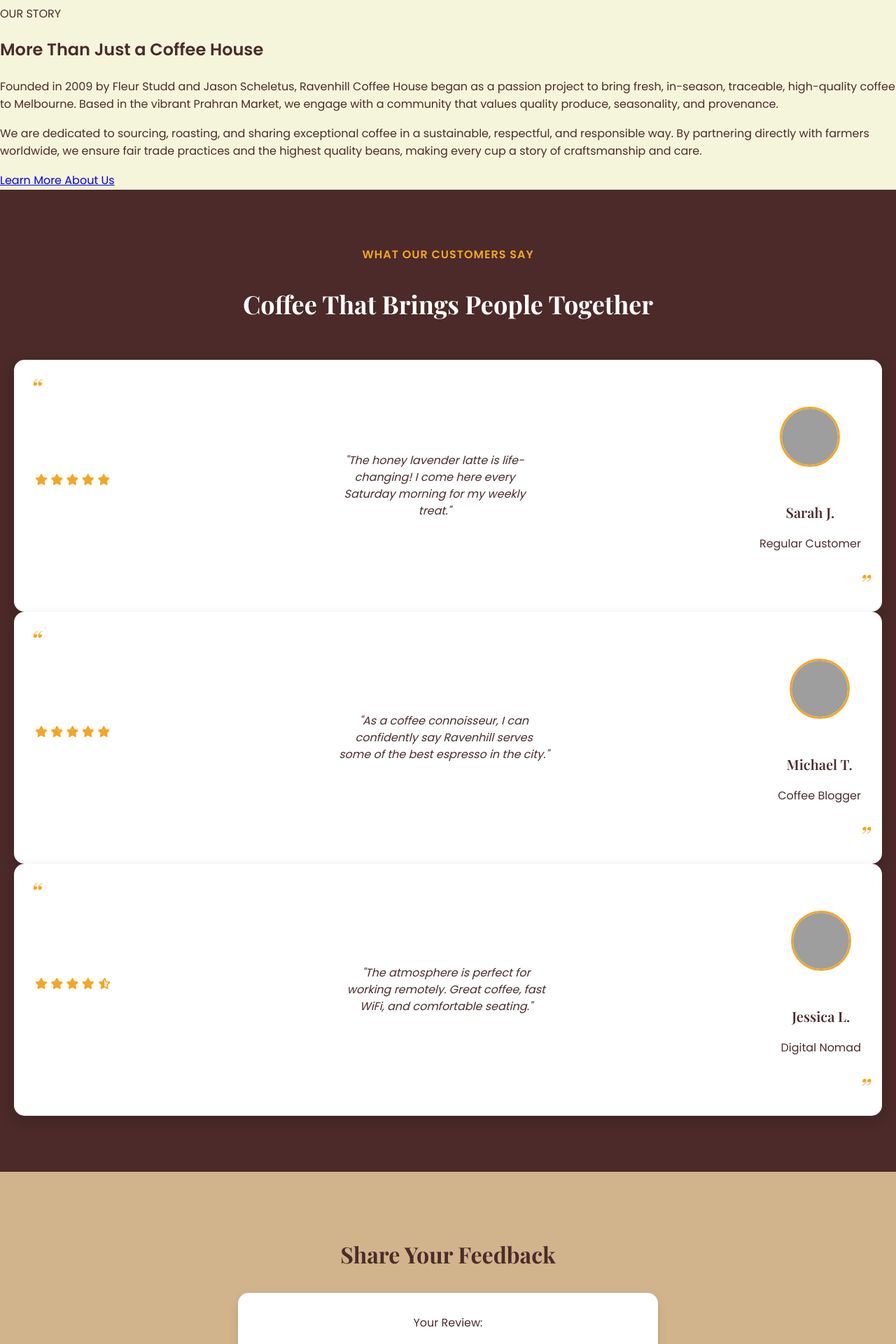
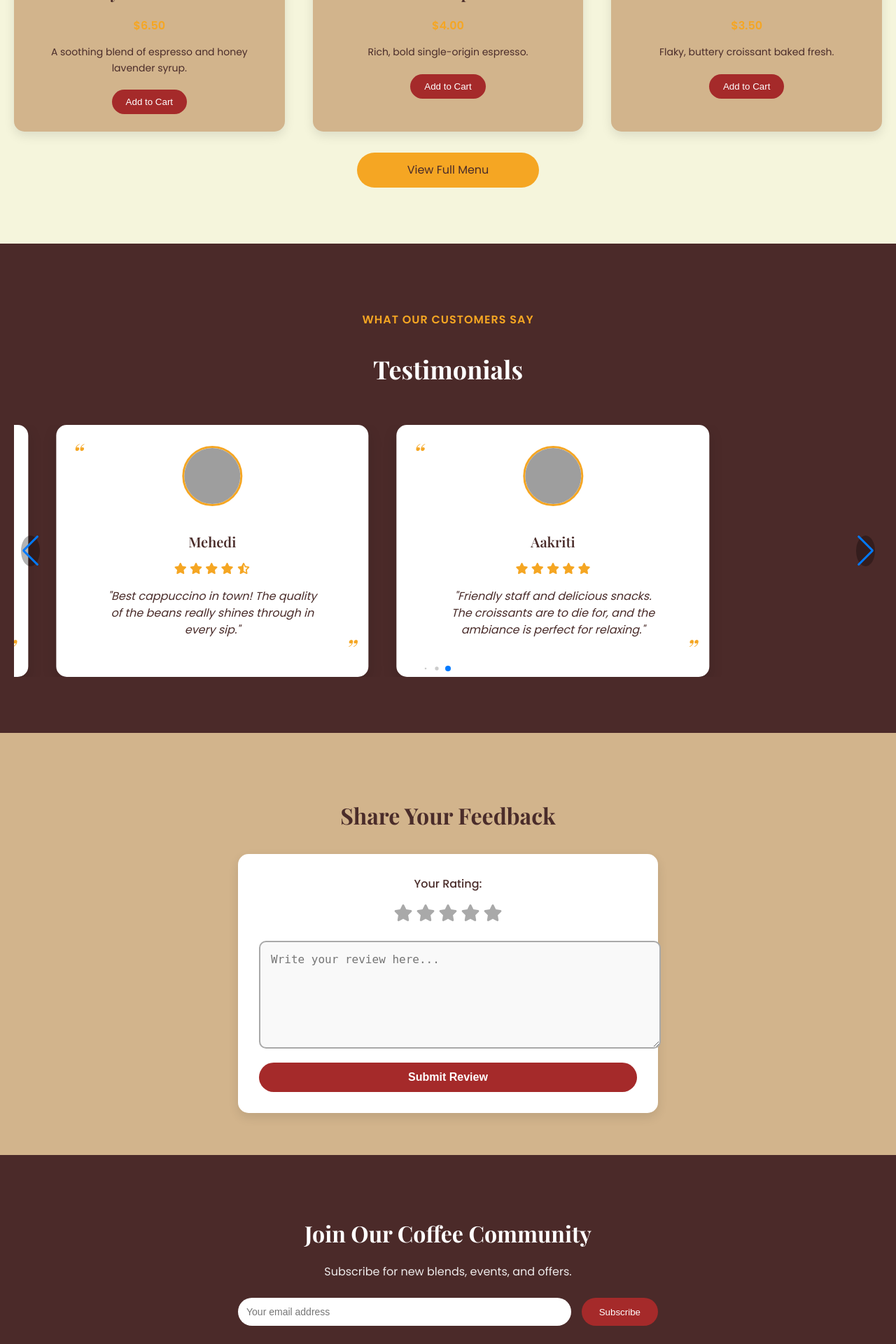
Before and after one commit to Sangam-077/Web-development, a PHP site: page / in a window 1280 px wide. Shown: the part 2014-3934 px from the top of the page at 70% size. Run offline with PHP 8.4, Linux system fonts and the light colour scheme; grey boxes are pictures that could not be loaded.

Commit message:
Update index.php

```diff
--- a/index.php
+++ b/index.php
@@ -9,6 +9,8 @@
   <title>Ravenhill Coffee House</title>
   <link rel="stylesheet" href="https://cdnjs.cloudflare.com/ajax/libs/font-awesome/6.4.0/css/all.min.css">
   <link rel="stylesheet" href="style.css">
+  <link rel="stylesheet" href="https://cdn.jsdelivr.net/npm/swiper@10/swiper-bundle.min.css" />
+  <script src="https://cdn.jsdelivr.net/npm/swiper@10/swiper-bundle.min.js"></script>
   <link href="https://fonts.googleapis.com/css2?family=Playfair+Display:wght@400;500;600;700&family=Poppins:wght@300;400;500;600&display=swap" rel="stylesheet">
 </head>
 <body>
@@ -17,49 +19,31 @@
     <div id="header-container">
       <div id="nav-content">
         <div id="logo-group">
-          <img src="Images/logo.webp" alt="Ravenhill Coffee Logo" id="logo-image">
+          <img src="https://cdn-icons-png.flaticon.com/512/924/924514.png" alt="Ravenhill Coffee Logo" id="logo-image">
           <span id="logo-text">Ravenhill Coffee House</span>
         </div>
         <button id="mobile-menu-btn">
           <i class="fas fa-bars" id="menu-icon"></i>
         </button>
         <nav id="main-nav">
-          <a href="#hero-section" class="nav-item">Home</a>
-          <div class="nav-item dropdown">
-            Menu
-            <div class="dropdown-menu">
-              <a href="#featured-section" class="dropdown-item">Featured Items</a>
-              <a href="#" class="dropdown-item">Coffee</a>
-              <a href="#" class="dropdown-item">Pastries</a>
-              <a href="#" class="dropdown-item">Specials</a>
-            </div>
-          </div>
-          <a href="#about-section" class="nav-item">About</a>
-          <a href="#contact-section" class="nav-item">Contact</a>
+          <a href="index.php" class="nav-item active">Home</a>
+          <a href="menu.php" class="nav-item">Menu</a>
+          <a href="about.php" class="nav-item">About Us</a>
+          <a href="contact.php" class="nav-item">Contact</a>
         </nav>
         <div id="nav-actions">
           <a href="#" class="icon-link"><i class="fas fa-search"></i></a>
           <a href="#" class="icon-link"><i class="far fa-heart"></i></a>
           <a href="#" class="icon-link"><i class="fas fa-shopping-cart"></i></a>
-          <a href="#" id="login-link">Login</a>
-          <a href="#" id="register-link">Register</a>
+          <div class="account-dropdown">
+            <button id="account-btn" class="account-btn">Account <i class="fas fa-caret-down"></i></button>
+            <div id="account-menu">
+              <a href="login.php" class="account-link">Login</a>
+              <a href="register.php" class="account-link">Register</a>
             </div>
           </div>
-      <nav id="mobile-nav">
-        <div id="mobile-nav-content">
-          <a href="#hero-section" class="mobile-nav-item">Home</a>
-          <a href="#featured-section" class="mobile-nav-item">Menu</a>
-          <a href="#about-section" class="mobile-nav-item">About</a>
-          <a href="#contact-section" class="mobile-nav-item">Contact</a>
-          <div id="mobile-nav-actions">
-            <a href="#" class="mobile-icon-link"><i class="fas fa-search"></i></a>
-            <a href="#" class="mobile-icon-link"><i class="far fa-heart"></i></a>
-            <a href="#" class="mobile-icon-link"><i class="fas fa-shopping-cart"></i></a>
-            <a href="#" class="mobile-login-link">Login</a>
-            <a href="#" class="mobile-register-link">Register</a>
         </div>
       </div>
-      </nav>
     </div>
   </header>
 
@@ -67,15 +51,29 @@
   <section id="hero-section">
     <div id="hero-container">
       <div id="hero-content">
-        <h1 id="hero-title">Crafted Coffee, <span id="hero-highlight">Perfect Moments</span></h1>
-        <p id="hero-text">Experience the finest specialty coffee, handcrafted with passion and served with care in the heart of the city.</p>
+        <h1 id="hero-title">Best Coffee, <span id="hero-highlight">Make Your Day Great</span></h1>
+        <p id="hero-text">Welcome to our coffee paradise, where every bean tells a story and every cup sparks joy.</p>
         <div id="hero-buttons">
           <a id="order-now-btn" href="#">Order Now</a>
-          <a id="book-table-btn" href="#">Book a Table</a>
+          <a id="book-table-btn" href="#">Book Table</a>
         </div>
       </div>
       <div id="hero-image-container">
-        <img src="https://images.unsplash.com/photo-1504754524776-8f4f37790ca0?ixlib=rb-4.0.3&auto=format&fit=crop&w=1350&q=80" alt="Coffee scene" id="hero-image">
+        <img src="https://images.unsplash.com/photo-1495474472287-4d71bcdd2085?ixlib=rb-4.0.3&auto=format&fit=crop&w=1350&q=80" alt="Coffee pouring scene" id="hero-image">
+      </div>
+    </div>
+  </section>
+
+  <!-- About Us Section -->
+  <section id="about-us">
+    <div id="about-us-container">
+      <div id="about-us-image">
+        <img src="Images/landing.jpeg" alt="Coffee beans" id="about-us-img">
+      </div>
+      <div id="about-us-content">
+        <h2 id="about-us-title">Our Story</h2>
+        <p id="about-us-text">Ravenhill Coffee House was founded in 2009 with a simple vision: to create the perfect cup of coffee that brings people together. From our humble beginnings in Melbourne's Prahran Market, we've grown into a beloved destination for coffee lovers. We source our beans from ethical farms around the world, ensuring every sip supports sustainable practices. Our expert roasters craft each batch with precision, blending tradition with innovation to deliver flavors that delight and inspire. At Ravenhill, it's not just about coffee—it's about creating moments that last.</p>
+        <a href="about.php" id="about-us-link">More About Us</a>
       </div>
     </div>
   </section>
@@ -92,42 +90,25 @@
           <img src="https://images.unsplash.com/photo-1512568400610-62da28bc8a13?ixlib=rb-4.0.3&auto=format&fit=crop&w=500&q=80" alt="Honey Lavender Latte" class="featured-image">
           <h3 class="featured-name">Honey Lavender Latte</h3>
           <p class="featured-price">$6.50</p>
-          <p class="featured-description">A soothing blend of espresso, steamed milk, and house-made honey lavender syrup.</p>
-          <button class="menu-add-btn">Add to Cart</button>
+          <p class="featured-description">A soothing blend of espresso and honey lavender syrup.</p>
+          <button class="menu-add-btn" data-item="Honey Lavender Latte">Add to Cart</button>
         </div>
         <div class="featured-item">
           <img src="Images/es.jpeg" alt="Artisan Espresso" class="featured-image">
           <h3 class="featured-name">Artisan Espresso</h3>
           <p class="featured-price">$4.00</p>
-          <p class="featured-description">Single-origin espresso with rich, bold flavors and a smooth finish.</p>
-          <button class="menu-add-btn">Add to Cart</button>
+          <p class="featured-description">Rich, bold single-origin espresso.</p>
+          <button class="menu-add-btn" data-item="Artisan Espresso">Add to Cart</button>
         </div>
         <div class="featured-item">
-          <img src="Images/cross.jpeg" alt="Croissant" class="featured-image">
+          <img src="Images/cross.jpeg" alt="Butter Croissant" class="featured-image">
           <h3 class="featured-name">Butter Croissant</h3>
           <p class="featured-price">$3.50</p>
-          <p class="featured-description">Flaky, buttery croissant baked fresh daily in our kitchen.</p>
-          <button class="menu-add-btn">Add to Cart</button>
+          <p class="featured-description">Flaky, buttery croissant baked fresh.</p>
+          <button class="menu-add-btn" data-item="Butter Croissant">Add to Cart</button>
         </div>
       </div>
-    </div>
-  </section>
-
-  <!-- About Section -->
-  <section id="about-section">
-    <div id="about-container">
-      <div id="about-content">
-        <div id="about-image-container">
-          <img src="https://images.unsplash.com/photo-1517705008128-361805f42e86?ixlib=rb-4.0.3&auto=format&fit=crop&w=1887&q=80" alt="Coffee shop interior" id="about-image">
-        </div>
-        <div id="about-text">
-          <span id="about-subtitle">OUR STORY</span>
-          <h2 id="about-title">More Than Just a Coffee House</h2>
-          <p id="about-paragraph-1">Founded in 2009 by Fleur Studd and Jason Scheletus, Ravenhill Coffee House began as a passion project to bring fresh, in-season, traceable, high-quality coffee to Melbourne. Based in the vibrant Prahran Market, we engage with a community that values quality produce, seasonality, and provenance.</p>
-          <p id="about-paragraph-2">We are dedicated to sourcing, roasting, and sharing exceptional coffee in a sustainable, respectful, and responsible way. By partnering directly with farmers worldwide, we ensure fair trade practices and the highest quality beans, making every cup a story of craftsmanship and care.</p>
-          <a href="#" id="about-link">Learn More About Us</a>
-        </div>
-      </div>
+      <a href="menu.php" class="view-menu-btn">View Full Menu</a>
     </div>
   </section>
 
@@ -135,11 +116,15 @@
   <section id="testimonials-section">
     <div id="testimonials-container">
       <div id="testimonials-header">
-        <span id="testimonials-subtitle">WHAT OUR CUSTOMERS SAY</span>
-        <h2 id="testimonials-title">Coffee That Brings People Together</h2>
+        <p id="testimonials-subtitle">What Our Customers Say</p>
+        <h2 id="testimonials-title">Testimonials</h2>
       </div>
-      <div id="testimonials-grid">
-        <div class="testimonial-item">
+      <div class="swiper mySwiper">
+        <div class="swiper-wrapper">
+          <div class="swiper-slide testimonial-item">
+            <div class="testimonial-content">
+              <img class="testimonial-image" src="https://randomuser.me/api/portraits/women/44.jpg" alt="Asmita">
+              <h3 class="testimonial-name">Asmita</h3>
               <div class="testimonial-rating">
                 <i class="fas fa-star"></i>
                 <i class="fas fa-star"></i>
@@ -147,16 +132,27 @@
                 <i class="fas fa-star"></i>
                 <i class="fas fa-star"></i>
               </div>
-          <p class="testimonial-text">"The honey lavender latte is life-changing! I come here every Saturday morning for my weekly treat."</p>
-          <div class="testimonial-author">
-            <img src="https://randomuser.me/api/portraits/women/44.jpg" alt="Sarah J." class="testimonial-image">
-            <div>
-              <h4 class="testimonial-name">Sarah J.</h4>
-              <p class="testimonial-role">Regular Customer</p>
+              <p class="testimonial-text">"Amazing coffee and cozy atmosphere! The staff is always so welcoming, and the Honey Lavender Latte is my go-to."</p>
             </div>
           </div>
+          <div class="swiper-slide testimonial-item">
+            <div class="testimonial-content">
+              <img class="testimonial-image" src="https://randomuser.me/api/portraits/men/32.jpg" alt="Mehedi">
+              <h3 class="testimonial-name">Mehedi</h3>
+              <div class="testimonial-rating">
+                <i class="fas fa-star"></i>
+                <i class="fas fa-star"></i>
+                <i class="fas fa-star"></i>
+                <i class="fas fa-star"></i>
+                <i class="fas fa-star-half-alt"></i>
               </div>
-        <div class="testimonial-item">
+              <p class="testimonial-text">"Best cappuccino in town! The quality of the beans really shines through in every sip."</p>
+            </div>
+          </div>
+          <div class="swiper-slide testimonial-item">
+            <div class="testimonial-content">
+              <img class="testimonial-image" src="https://randomuser.me/api/portraits/women/65.jpg" alt="Aakriti">
+              <h3 class="testimonial-name">Aakriti</h3>
               <div class="testimonial-rating">
                 <i class="fas fa-star"></i>
                 <i class="fas fa-star"></i>
@@ -164,32 +160,13 @@
                 <i class="fas fa-star"></i>
                 <i class="fas fa-star"></i>
               </div>
-          <p class="testimonial-text">"As a coffee connoisseur, I can confidently say Ravenhill serves some of the best espresso in the city."</p>
-          <div class="testimonial-author">
-            <img src="https://randomuser.me/api/portraits/men/32.jpg" alt="Michael T." class="testimonial-image">
-            <div>
-              <h4 class="testimonial-name">Michael T.</h4>
-              <p class="testimonial-role">Coffee Blogger</p>
+              <p class="testimonial-text">"Friendly staff and delicious snacks. The croissants are to die for, and the ambiance is perfect for relaxing."</p>
             </div>
           </div>
         </div>
-        <div class="testimonial-item">
-          <div class="testimonial-rating">
-            <i class="fas fa-star"></i>
-            <i class="fas fa-star"></i>
-            <i class="fas fa-star"></i>
-            <i class="fas fa-star"></i>
-            <i class="fas fa-star-half-alt"></i>
-          </div>
-          <p class="testimonial-text">"The atmosphere is perfect for working remotely. Great coffee, fast WiFi, and comfortable seating."</p>
-          <div class="testimonial-author">
-            <img src="https://randomuser.me/api/portraits/women/68.jpg" alt="Jessica L." class="testimonial-image">
-            <div>
-              <h4 class="testimonial-name">Jessica L.</h4>
-              <p class="testimonial-role">Digital Nomad</p>
-            </div>
-          </div>
-        </div>
+        <div class="swiper-button-next"></div>
+        <div class="swiper-button-prev"></div>
+        <div class="swiper-pagination"></div>
       </div>
     </div>
   </section>
@@ -199,8 +176,17 @@
     <div id="review-container">
       <h3 id="review-title">Share Your Feedback</h3>
       <form id="review-form">
-        <label for="review-text">Your Review:</label>
-        <textarea id="review-text" placeholder="Write your review here" required></textarea>
+        <div class="rating-container">
+          <label for="rating">Your Rating:</label>
+          <div class="star-rating">
+            <input type="radio" name="rating" id="star5" value="5"><label for="star5"><i class="fas fa-star"></i></label>
+            <input type="radio" name="rating" id="star4" value="4"><label for="star4"><i class="fas fa-star"></i></label>
+            <input type="radio" name="rating" id="star3" value="3"><label for="star3"><i class="fas fa-star"></i></label>
+            <input type="radio" name="rating" id="star2" value="2"><label for="star2"><i class="fas fa-star"></i></label>
+            <input type="radio" name="rating" id="star1" value="1"><label for="star1"><i class="fas fa-star"></i></label>
+          </div>
+        </div>
+        <textarea id="review-text" placeholder="Write your review here..." required></textarea>
         <button type="submit" id="submit-review-btn">Submit Review</button>
       </form>
     </div>
@@ -210,7 +196,7 @@
   <section id="newsletter-section">
     <div id="newsletter-container">
       <h2 id="newsletter-title">Join Our Coffee Community</h2>
-      <p id="newsletter-text">Subscribe to our newsletter and be the first to know about new blends, special events, and exclusive offers.</p>
+      <p id="newsletter-text">Subscribe for new blends, events, and offers.</p>
       <form id="newsletter-form">
         <input type="email" id="newsletter-email" placeholder="Your email address" required>
         <button type="submit" id="subscribe-btn">Subscribe</button>
@@ -227,7 +213,7 @@
             <img src="https://cdn-icons-png.flaticon.com/512/924/924514.png" alt="Ravenhill Coffee Logo" id="footer-logo-image">
             <span id="footer-logo-text">Ravenhill</span>
           </div>
-          <p id="footer-about-text">Crafting exceptional coffee experiences since 2009. Ethically sourced, expertly roasted.</p>
+          <p id="footer-about-text">Crafting exceptional coffee since 2009 with ethically sourced beans.</p>
           <div id="footer-social">
             <a href="#" class="social-link"><i class="fab fa-facebook-f"></i></a>
             <a href="#" class="social-link"><i class="fab fa-instagram"></i></a>
@@ -240,7 +226,7 @@
           <ul id="footer-links-list">
             <li><a href="#hero-section" class="footer-link">Home</a></li>
             <li><a href="#featured-section" class="footer-link">Menu</a></li>
-            <li><a href="#about-section" class="footer-link">About Us</a></li>
+            <li><a href="about.php" class="footer-link">About Us</a></li>
             <li><a href="#contact-section" class="footer-link">Contact</a></li>
           </ul>
         </div>
```
Lines whose indentation alone changed are shown as unchanged.
